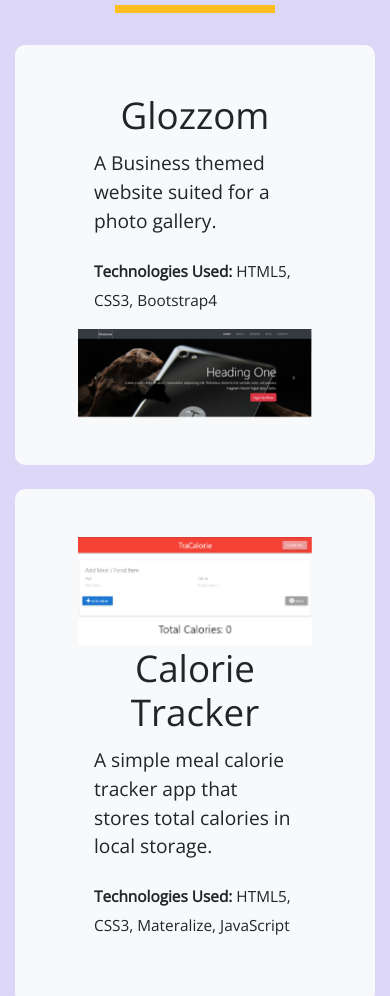
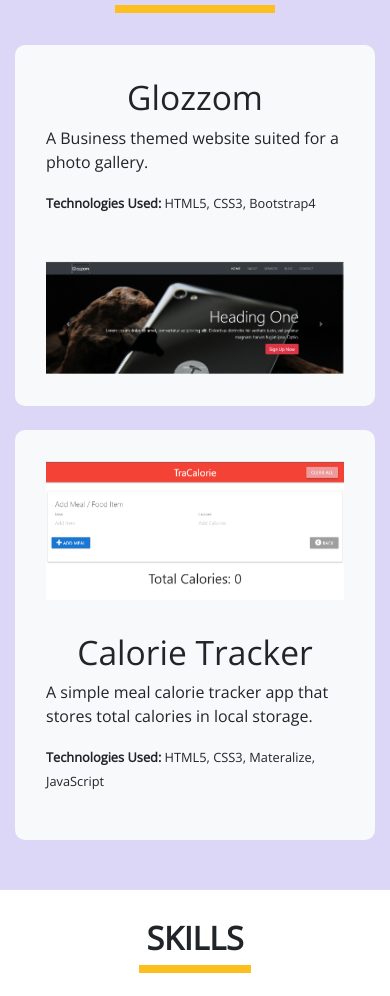
Before and after one commit to skaytech/myprofile, a plain HTML site: page index.html in a window 390 px wide. Shown: the part 850-1846 px from the top of the page. Drawn offline with nearby package versions, Linux system fonts and the light colour scheme.

Commit message:
Added Responsiveness for 500px Screens

```diff
--- a/index.html
+++ b/index.html
@@ -92,27 +92,27 @@
             <h2 class="section-heading">Projects</h2>
             <div class="heading-separator"></div>
             <div class="row bg-light my-4 p-5 mx-auto">
-                <div class="col-md-6 align-self-center">
+                <div class="col-md-6 align-self-center py-4">
                     <h3 class="text-center">Glozzom</h3>
-                    <p class="py-1 px-3">A Business themed website suited for a photo gallery.</p>
-                    <p class="px-3"><small><strong>Technologies Used:</strong> HTML5, CSS3, Bootstrap4</small></p>
+                    <p>A Business themed website suited for a photo gallery.</p>
+                    <p><small><strong>Technologies Used:</strong> HTML5, CSS3, Bootstrap4</small></p>
                 </div>
-                <div class="col-md-6 align-self-center">
+                <div class="col-md-6 align-self-center py-4">
                     <a href="https://imagegallerysk.netlify.app/" target="_blank">
                         <img id="glozzom" src="./img/glozzom.PNG" alt="Glozzom Image" class="img-fluid w-90">
                     </a>
                 </div>
             </div>
-            <div class="row bg-light my-4 p-5 mx-auto">
+            <div class="row bg-light my-4 p-5 mx-auto py-4">
                 <div class="col-md-6">
                     <a href="https://mealcalorietracker.netlify.app/" target="_blank">
                         <img id="tracalorie" src="./img/tracalorie.PNG" alt="TraCalorie Image" class="img-fluid">
                     </a>
                 </div>
-                <div class="col-md-6 align-self-center">
+                <div class="col-md-6 align-self-center py-4">
                     <h3 class="text-center">Calorie Tracker</h3>
-                    <p class="py-1 px-3">A simple meal calorie tracker app that stores total calories in local storage.</p>
-                    <p class="px-3"><small><strong>Technologies Used:</strong> HTML5, CSS3, Materalize, JavaScript</small></p>
+                    <p>A simple meal calorie tracker app that stores total calories in local storage.</p>
+                    <p><small><strong>Technologies Used:</strong> HTML5, CSS3, Materalize, JavaScript</small></p>
                 </div>
             </div>
         </div>
--- a/scss/_projects.scss
+++ b/scss/_projects.scss
@@ -1,7 +1,7 @@
 @import "./variables";
 #projects {
     background: $primary-color;
-    height: 780px;
+    height: 850px;
     .row {
         border-radius: 10px;
         h3 {
@@ -30,11 +30,20 @@
 
 @media (max-width: 500px) {
     #projects {
-        height: 1120px;
-    }
-    .row {
-        h3 {
-            font-size: 1.9rem;
+        height: 960px;
+        .row {
+            h3 {
+                font-size: 2.1rem;
+            }
+            padding: 1rem !important;
+            margin-bottom: 1rem !important;
+            .col-md-6 {
+                padding-top: 1rem !important;
+                padding-bottom: 1rem !important;
+                p {
+                    font-size: 1rem;
+                }
+            }
         }
     }
 }
--- a/scss/_skills.scss
+++ b/scss/_skills.scss
@@ -1,6 +1,6 @@
     @import "./variables";
     #skills {
-        height: 750px;
+        height: 770px;
         .container {
             height: 100%;
         }
@@ -9,7 +9,7 @@
         }
         #skills-content {
             height: 600px;
-            width: 90%;
+            width: 100%;
             margin: auto;
             padding: 5rem 4rem 4rem 2rem;
             border-radius: 0.6rem;
```
Also changed, not shown: css/style.css.
